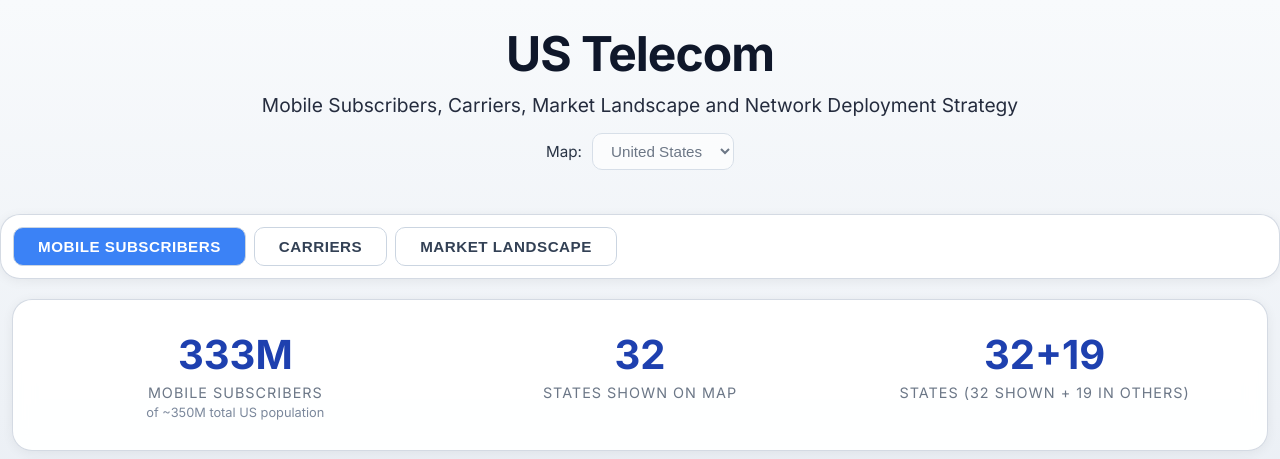
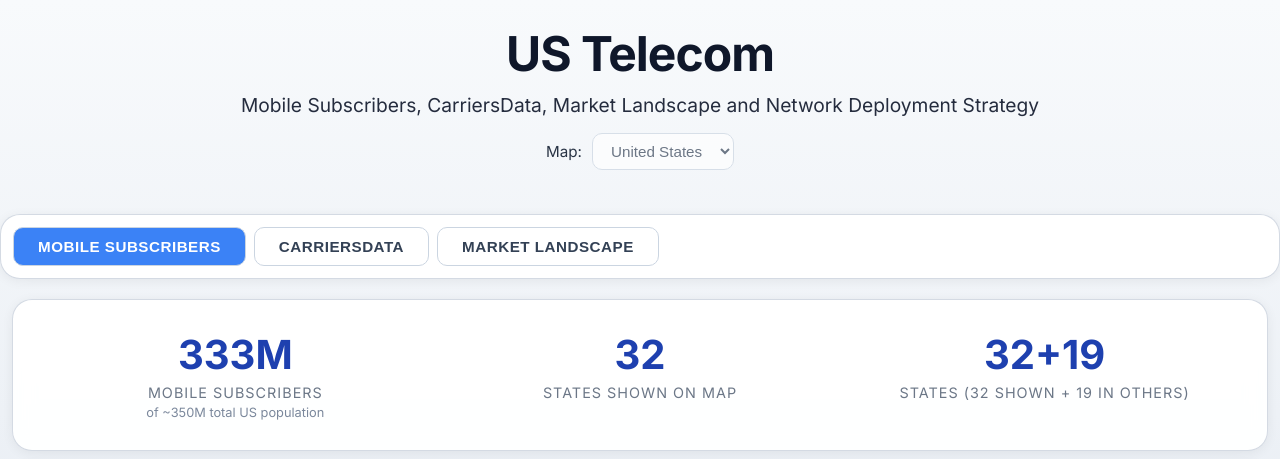
Before and after one commit to findbhavin/dataisbeautiful, a FastAPI app: page / in a window 1280 px wide. Shown: the top 459 px of the page. Run offline with FastAPI, Linux system fonts and the light colour scheme; some libraries are stand-ins or nearby versions.

Commit message:
Rename Carriers label to CarriersData in US telecom UI
Co-authored-by: findbhavin <findbhavin@users.noreply.github.com>

```diff
--- a/templates/index.html
+++ b/templates/index.html
@@ -3,7 +3,7 @@
 <head>
     <meta charset="UTF-8">
     <meta name="viewport" content="width=device-width, initial-scale=1.0">
-    <title>US Telecom - Mobile Subscribers, Carriers, Market Landscape and Network Deployment Strategy</title>
+    <title>US Telecom - Mobile Subscribers, CarriersData, Market Landscape and Network Deployment Strategy</title>
 
     <!-- Glassmorphism CSS -->
     <link rel="stylesheet" href="/static/css/glassmorphism.css">
@@ -19,7 +19,7 @@
     <!-- Header -->
     <div class="header">
         <h1>US Telecom</h1>
-        <p>Mobile Subscribers, Carriers, Market Landscape and Network Deployment Strategy</p>
+        <p>Mobile Subscribers, CarriersData, Market Landscape and Network Deployment Strategy</p>
         <div class="country-selector">
             <label for="country-select">Map:</label>
             <select id="country-select" disabled aria-disabled="true">
@@ -31,7 +31,7 @@
     <!-- Page Switcher -->
     <nav class="page-nav glass-container fade-in">
         <button class="page-btn active" data-page="map">Mobile Subscribers</button>
-        <button class="page-btn" data-page="data">Carriers</button>
+        <button class="page-btn" data-page="data">CarriersData</button>
         <button class="page-btn" data-page="analytics">Market Landscape</button>
     </nav>
 
```
